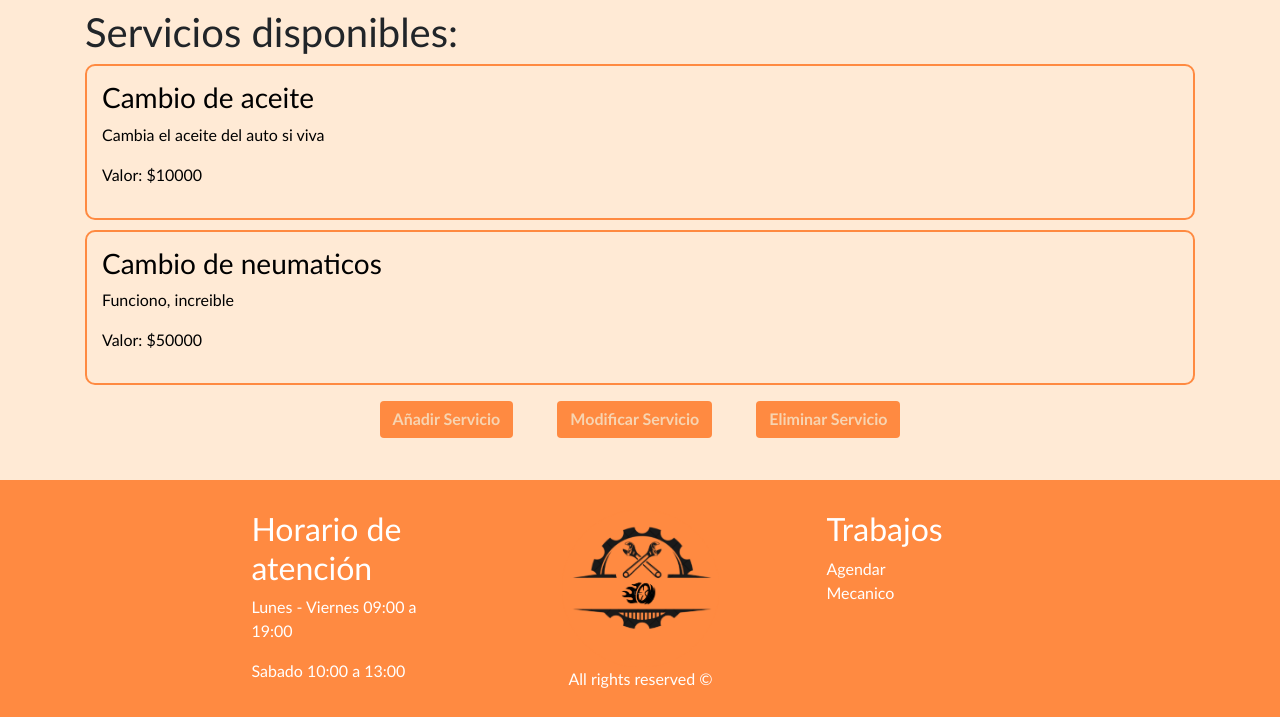
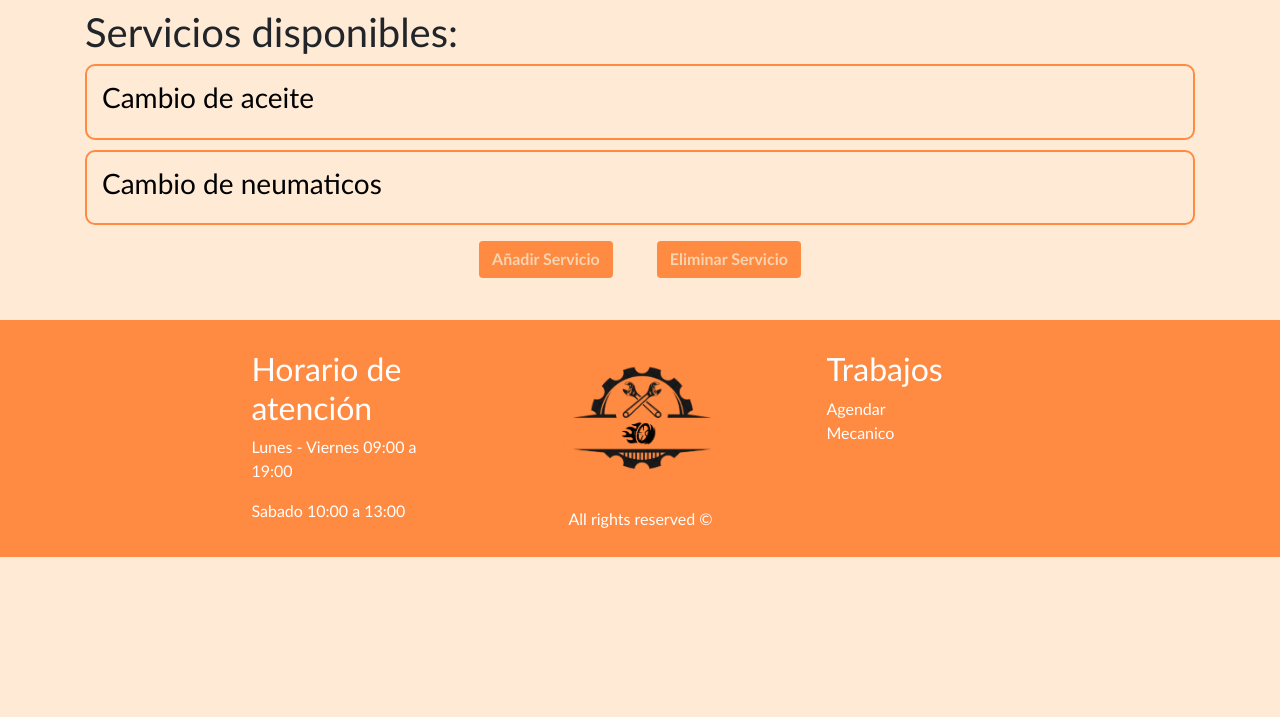
Before and after one commit to ColdWolff/Serviexpress-from-0, a Django app: page /servicios in a window 1280 px wide. Shown: the part 88-805 px from the top of the page. After the commit the page ends 645 px from the top, so only its background shows below. Run offline with Django 4.2, Linux system fonts and the light colour scheme; data comes from the database, SQL or seed files in the repository; both versions use the stored data as it was after the commit; tables that the repository leaves empty hold one stand-in row (values such as "Sample post"); some libraries are stand-ins or nearby versions.

Commit message:
L, C R U
Pretty

```diff
--- a/Serviexpress/taller/static/css/crud.css
+++ b/Serviexpress/taller/static/css/crud.css
@@ -31,7 +31,7 @@ form button {
     margin: 0 auto;
 }
 
-.listar {
+#listar {
     border: 2px solid;
     border-color: rgba(255, 138, 65);
     border-radius: 10px;
@@ -39,17 +39,24 @@ form button {
     margin-bottom: 10px;
 }
 
-.listar a {
+    #listar a {
+        color: black;
+        text-decoration: none;
+    }
+
+        #listar a:hover{
+            color: #FF8A41;
+        }
+
+#detalle{
+    border: 2px solid;
+    border-color: rgba(255, 138, 65);
+    border-radius: 10px;
+    padding: 15px;
+    margin-bottom: 10px;
+    background-color: #ffead5;
     color: black;
-    text-decoration: none;
 }
-
-.listar a:hover,
-li:hover {
-    color: #f7d4b1;
-    background: #FF8A41;
-}
-
 .buttons {
     text-align: center;
     padding: 0;
@@ -62,3 +69,10 @@ li:hover {
     margin: 0 10px;
     margin-bottom: 2%;
 }
+
+.centered-button {
+    display: flex;
+    justify-content: center;
+    align-items: center;
+    text-align: center;
+}
--- a/Serviexpress/taller/templates/servicios.html
+++ b/Serviexpress/taller/templates/servicios.html
@@ -9,11 +9,9 @@
   <h1> Servicios disponibles: </h1>
   <ul style="list-style: none;">
     {% for servicio in servicios %}
-    <li class="listar">
-      <a href="{% url 'read_servicio' servicio.id_serv %}">
+    <li id="listar">
+      <a href="{% url 'update_servicio' servicio.id_serv %}">
         <h3>{{ servicio.tipo_serv }}</h3>
-        <p>{{ servicio.desc_serv }}</p>
-        <p>Valor: ${{ servicio.costo_serv }}</p>
       </a>
     </li>
     {% endfor %}
@@ -23,9 +21,6 @@
       <a class="btn" href="/create/servicio"><b>Añadir Servicio</b></a>
     </li>
     <li>
-      <a class="btn" href="/update/servicio"><b>Modificar Servicio</b></a>
-    </li>
-    <li>
       <a class="btn" href="#"><b>Eliminar Servicio</b></a>
     </li>
   </ul>
--- a/Serviexpress/taller/urls.py
+++ b/Serviexpress/taller/urls.py
@@ -10,6 +10,5 @@ urlpatterns = [
     #Servicios
     path('servicios', views.servicios, name='servicios'),
     path('create/servicio/', views.create_servicio, name='create_servicio'),
-    path('servicio/<int:id_serv>/', views.read_servicio, name='read_servicio'),
-    path('update/servicio/', views.update_servicio, name='update_servicio'),
+    path('servicio/<int:id_serv>/', views.update_servicio, name='update_servicio'),
 ]
--- a/Serviexpress/taller/views.py
+++ b/Serviexpress/taller/views.py
@@ -89,16 +89,19 @@ def create_servicio(request):
             )
 
 # Read (Servicio)
-def read_servicio(request, id_serv):
-    servicio = get_object_or_404(Servicio,pk=id_serv)
-    return render(request, 'read_servicio.html', {'servicio': servicio})
-
 
 # Updatea (Servicio)
-def update_servicio(request, servicio_id):
-    servicio = get_object_or_404(Servicio, pk=servicio_id)
-    form = ServicioForm(instance=servicio)
-    return render(request, 'update_servicio.html',{'servicio': servicio, 'form': form})
+def update_servicio(request, id_serv):
+    if request.method == "GET":
+        servicio = get_object_or_404(Servicio, pk=id_serv)
+        form = ServicioForm(instance=servicio)
+        return render(request, 'read_servicio.html',{'servicio': servicio, 'form': form})
+    else:
+        servicio = get_object_or_404(Servicio, pk=id_serv)
+        form = ServicioForm(request.POST, instance=servicio)
+        form.save()
+        return render(request, "read_servicio.html", {"Mensaje": "Servicio actualizado exitosamente"})
+
 
 # Lista con parametro
 #def citas_filter(request):
```
Also changed, not shown: Serviexpress/taller/templates/create_servicio.html (+9 -7 lines), Serviexpress/taller/templates/read_servicio.html (+16 -9 lines), Serviexpress/taller/templates/update_servicio.html (deleted, +0 -31 lines), Serviexpress/db.sqlite3.
